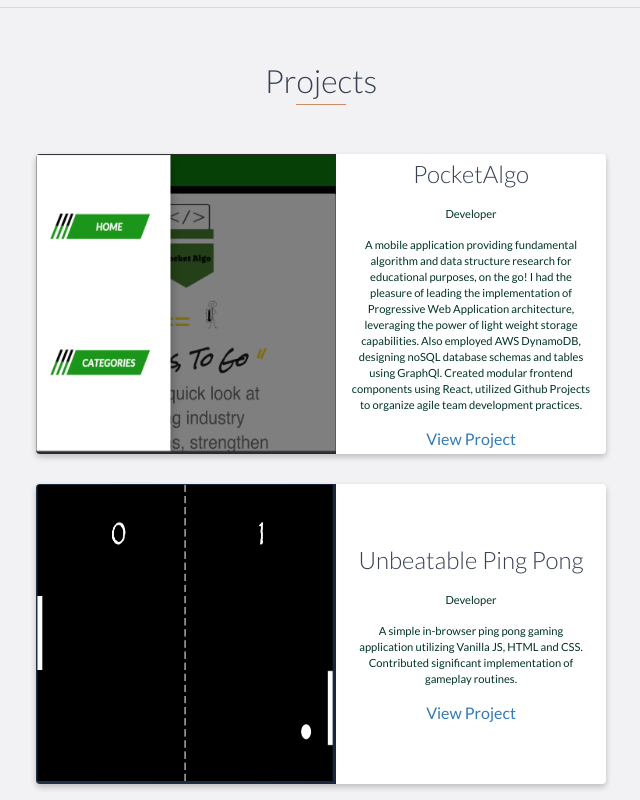
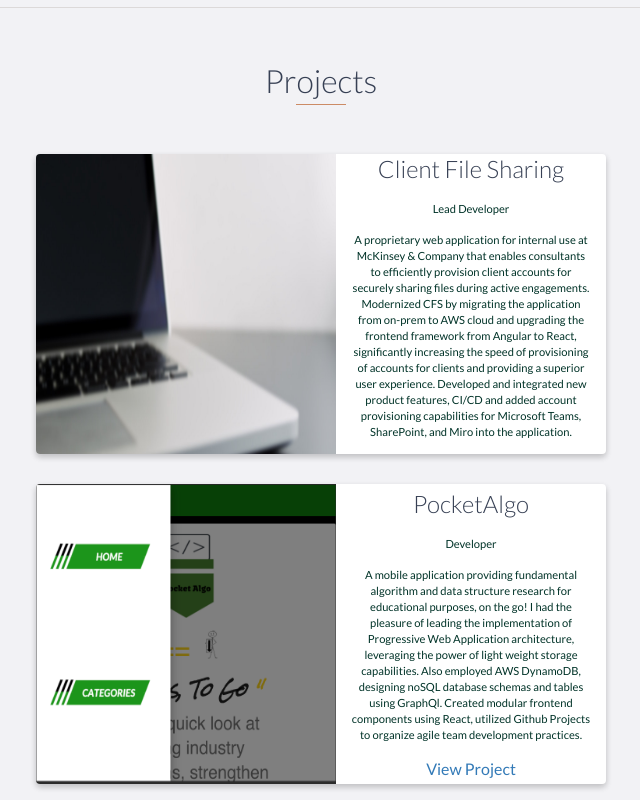
Before and after one commit to cpjspacecreator/cpjportfolio, a website: page index.html in a window 1280 px wide. Shown: the part 2420-3220 px from the top of the page, without its empty margins (319-959 px from the left). Drawn offline with nearby package versions, Linux system fonts and the light colour scheme.

Commit message:
added cfs to project section

```diff
--- a/index.html
+++ b/index.html
@@ -135,6 +135,23 @@ Oversaw 3 promotional campaigns with a collective budget of 50k, as well as othe
         <h2 class="heading">Projects</h2>
         <div class="container">
             <div class="row">
+                <div class="project shadow-large">
+                    <div class="project-image">
+                <img src="images/lead-bg.jpg" height='300px' width='300px'/>
+            </div>
+            <!-- End .project-image -->
+            <div class="project-info" >
+                <h3>Client File Sharing</h3>
+                <p> Lead Developer</p>
+                <p>
+                     A proprietary web application for internal use at McKinsey & Company that enables consultants to efficiently provision client accounts for securely sharing files during active engagements.
+Modernized CFS by migrating the application from on-prem to AWS cloud and upgrading the frontend framework from Angular to React, significantly increasing the speed of provisioning of accounts for clients and providing a superior user experience. Developed and integrated new product features, CI/CD and added account provisioning capabilities for Microsoft Teams, SharePoint, and Miro into the application.
+
+                </p>
+            </div>
+            <!-- End .project-info -->
+        </div>
+        <!-- End .project -->
                 <div class="project shadow-large">
                     <div class="project-image">
                         <img src="images/PAsite.png" height='300px' width='300px'/>
```
